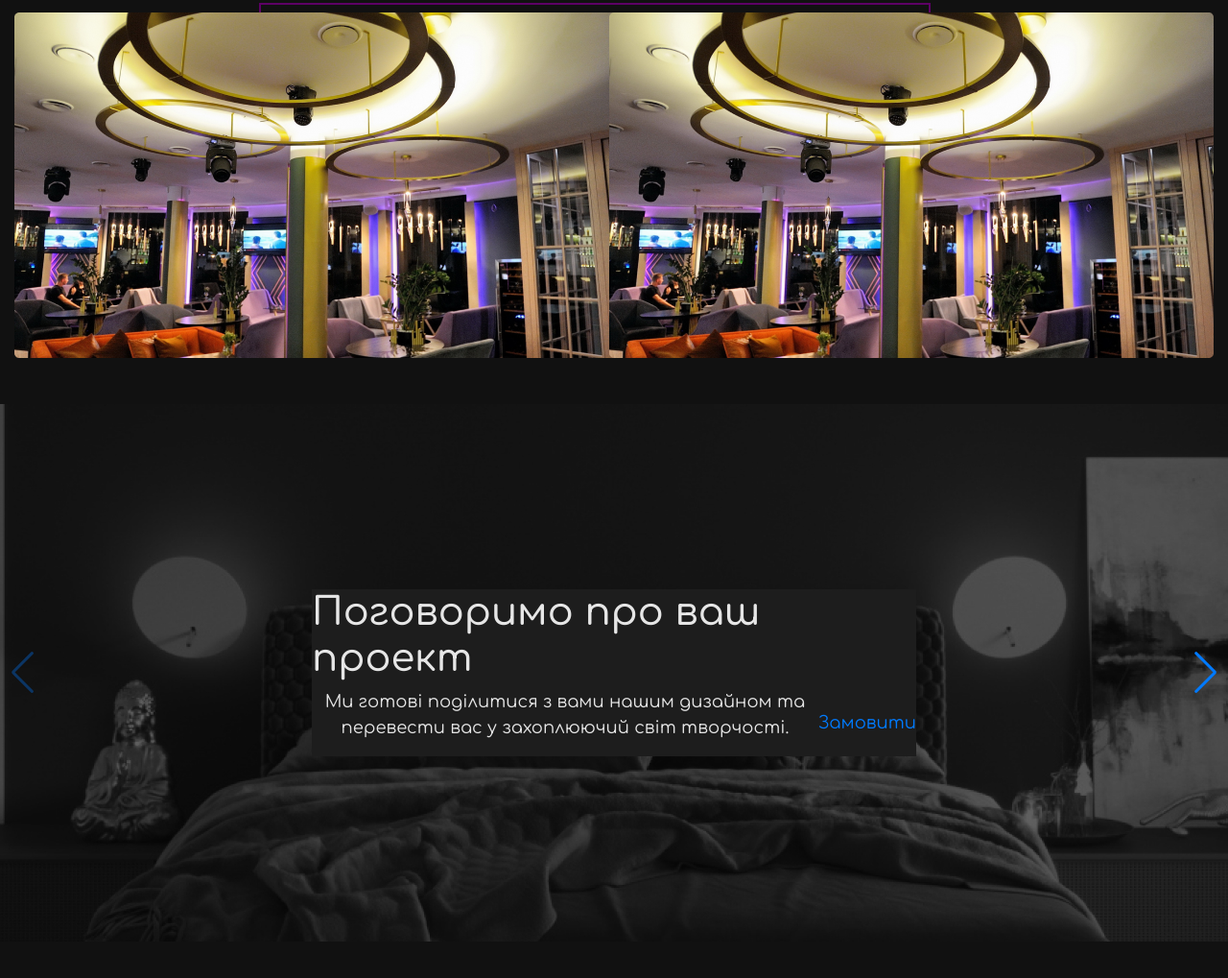
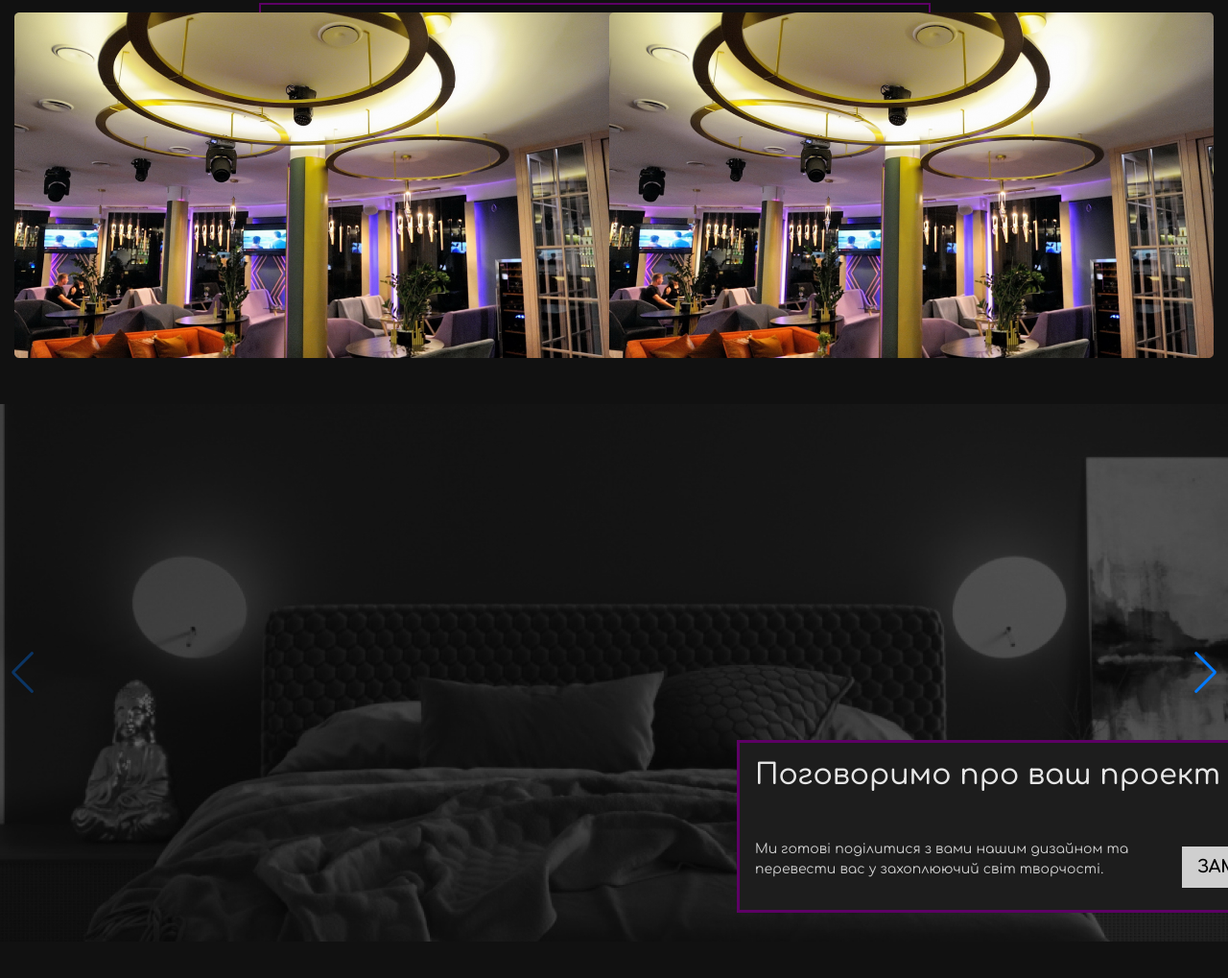
Before and after one commit to virus231/siteen-project-for-Natalya, a website: page src/index.html in a window 1280 px wide. Shown: the part 630-1649 px from the top of the page at 96% size. Before the commit the page ends 1611 px from the top, so only its background shows below. Drawn offline with nearby package versions, Linux system fonts and the light colour scheme.

Commit message:
carousel for Sanya

```diff
--- a/src/index.html
+++ b/src/index.html
@@ -199,21 +199,21 @@
         </div>
     </section>
 
-    <section class="about">
+    <section class="about mb-5">
         <div class="swiper-container">
             <div class="swiper-wrapper">
                 <div class="swiper-slide">
                     <img src="images/BG.png" alt="">
 
-                    <div class="wrapper">
+                    <div class="wrapper p-3">
                         <h1 class="text-left">Поговоримо про ваш проект</h1>
 
-                        <div class="order d-flex align-items-sm-center">
-                            <p>
+                        <div class="order mt-5 d-flex align-items-center justify-content-end">
+                            <p class="text-left">
                                 Ми готові поділитися з вами нашим дизайном та перевести вас у захоплюючий світ творчості.
                             </p>
-                            <a href="">
-                                Замовити
+                            <a href="#" class="px-3 py-2 text-uppercase">
+                                замовити
                             </a>
                         </div>
                     </div>
--- /dev/null
+++ b/src/sass/blocks/_about.scss
@@ -0,0 +1,57 @@
+.about {
+    height: 70vh;
+
+    .swiper-container {
+        width: 100%;
+        height: 100%;
+    }
+
+    .swiper-slide {
+        position: relative;
+        text-align: center;
+        font-size: 18px;
+        // background: #fff;
+
+        /* Center slide text vertically */
+        display: -webkit-box;
+        display: -ms-flexbox;
+        display: -webkit-flex;
+        display: flex;
+        -webkit-box-pack: center;
+        -ms-flex-pack: center;
+        -webkit-justify-content: center;
+        justify-content: center;
+        -webkit-box-align: center;
+        -ms-flex-align: center;
+        -webkit-align-items: center;
+        align-items: center;
+    }
+
+    .wrapper {
+        bottom: 30px;
+        left: 60%;
+        position: absolute;
+        background-color: #1d1d1d;
+        width: 630px;
+        border: 3px solid $pink-dark;
+
+        h1 {
+            font-size: 30px;
+        }
+
+        .order {
+            p {
+                color: #CFCFCF;
+                font-size: 14px;
+            }
+
+            a {
+                color: #000000;
+                text-decoration: none;
+                background: #CFCFCF;
+                font-family: 'Comfortaa';
+                font-weight: 900;
+            }
+        }
+    }
+}
```
Also changed, not shown: src/css/styles.min.css, 1 other file.
